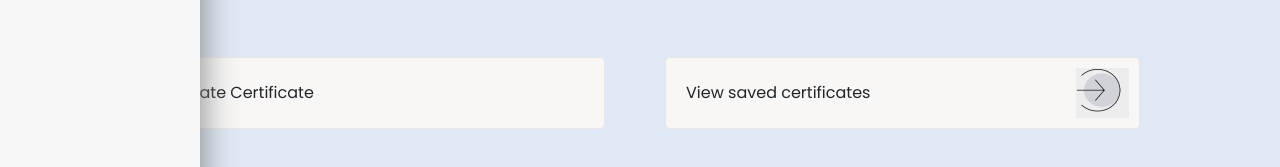
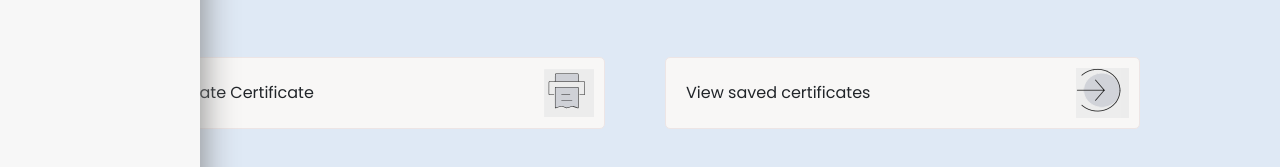
Before and after one commit to Jatinch05/MDM, a plain HTML site: page doctor.html in a window 1280 px wide. Shown: the part 328-495 px from the top of the page. Drawn offline with nearby package versions, Linux system fonts and the light colour scheme.

Commit message:
. 	modified:   doctor.html 	new file:   print.svg

```diff
--- a/doctor.html
+++ b/doctor.html
@@ -111,7 +111,7 @@
         </div>
         <div class="row">
             <div class="col-xl-5 col-md-10">
-                Generate Certificate <img src="./images/print.svg" width="50px" alt="" srcset="">
+                Generate Certificate <img src="print.svg" width="50px" alt="" srcset="">
             </div>
             <div class="col-xl-5 col-md-10">
                 View saved certificates <img src="Screenshot 2024-03-06 120003.png" alt="" srcset="">
```
Also changed, not shown: print.svg (added).
